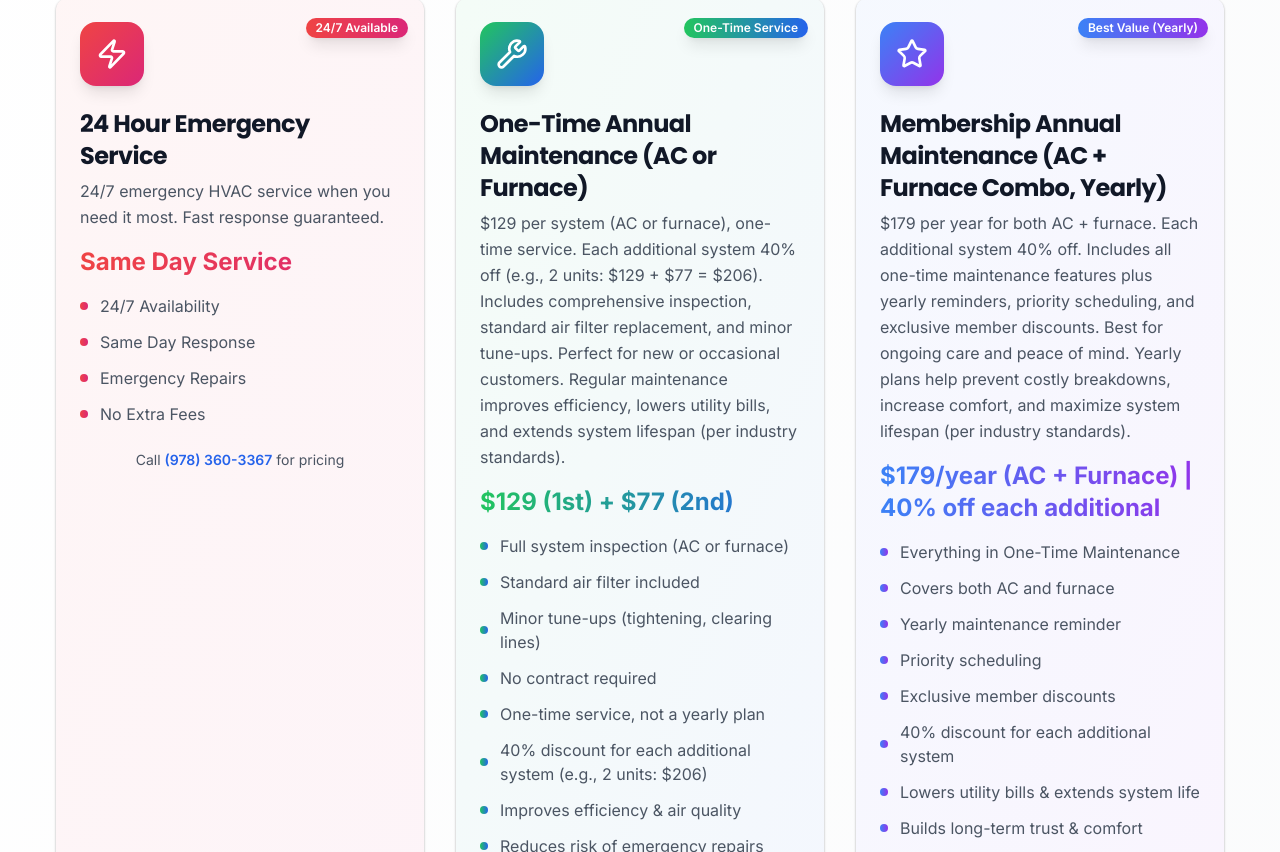
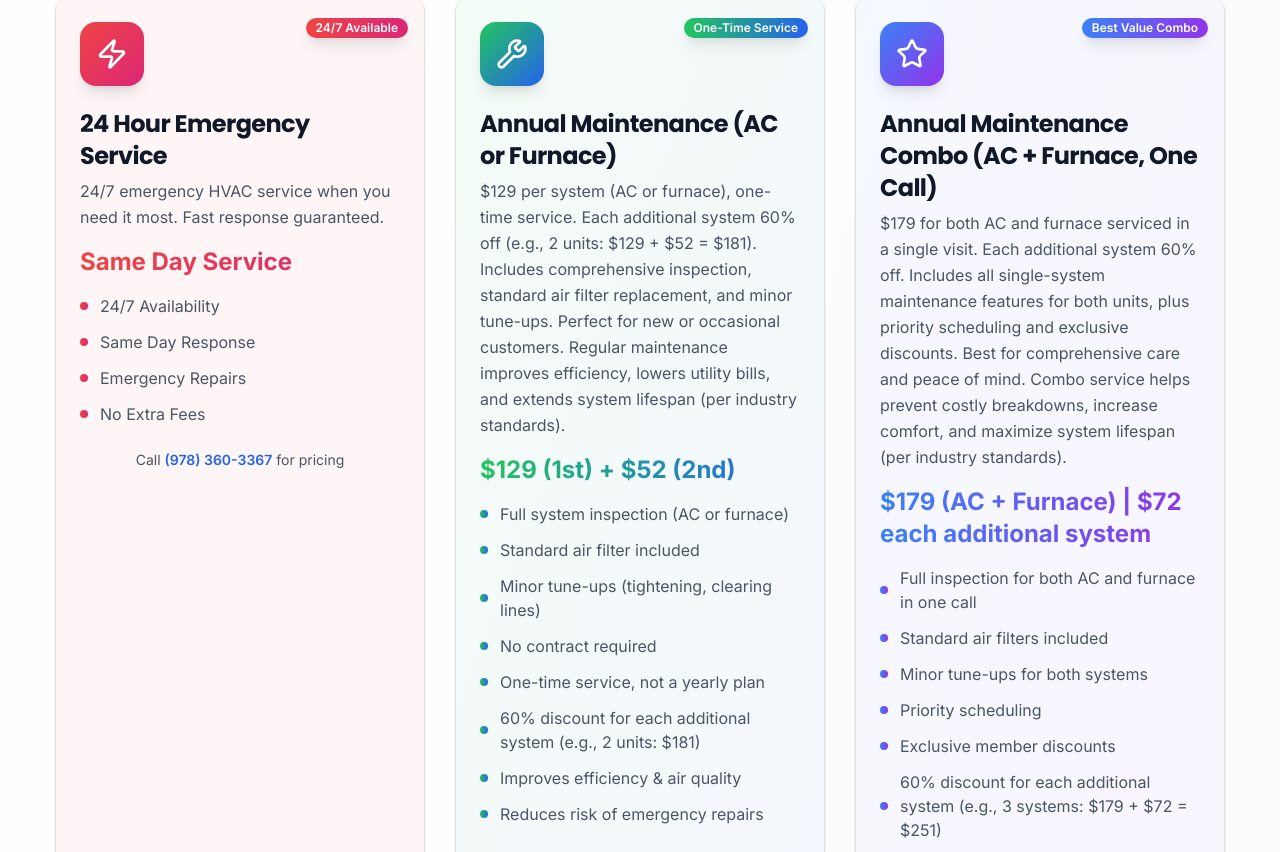
Before and after one commit to WallStArb/hvac, a Next.js app: page / in a window 1280 px wide. Shown: the part 1768-2620 px from the top of the page. Built offline with nearby package versions, Linux system fonts and the light colour scheme; what tailwindcss-rtl would draw is missing.

Commit message:
Update maintenance plans: clarify one-time vs combo, adjust pricing, and add 60% discount for additional systems

```diff
--- a/components/landing-page/sections/Services.tsx
+++ b/components/landing-page/sections/Services.tsx
@@ -44,16 +44,16 @@ export default function Services() {
     },
     {
       icon: Wrench,
-      title: "One-Time Annual Maintenance (AC or Furnace)",
-      description: "$129 per system (AC or furnace), one-time service. Each additional system 40% off (e.g., 2 units: $129 + $77 = $206). Includes comprehensive inspection, standard air filter replacement, and minor tune-ups. Perfect for new or occasional customers. Regular maintenance improves efficiency, lowers utility bills, and extends system lifespan (per industry standards).",
-      price: "$129 (1st) + $77 (2nd)",
+      title: "Annual Maintenance (AC or Furnace)",
+      description: "$129 per system (AC or furnace), one-time service. Each additional system 60% off (e.g., 2 units: $129 + $52 = $181). Includes comprehensive inspection, standard air filter replacement, and minor tune-ups. Perfect for new or occasional customers. Regular maintenance improves efficiency, lowers utility bills, and extends system lifespan (per industry standards).",
+      price: "$129 (1st) + $52 (2nd)",
       features: [
         "Full system inspection (AC or furnace)",
         "Standard air filter included",
         "Minor tune-ups (tightening, clearing lines)",
         "No contract required",
         "One-time service, not a yearly plan",
-        "40% discount for each additional system (e.g., 2 units: $206)",
+        "60% discount for each additional system (e.g., 2 units: $181)",
         "Improves efficiency & air quality",
         "Reduces risk of emergency repairs"
       ],
@@ -62,21 +62,21 @@ export default function Services() {
     },
     {
       icon: Star,
-      title: "Membership Annual Maintenance (AC + Furnace Combo, Yearly)",
-      description: "$179 per year for both AC + furnace. Each additional system 40% off. Includes all one-time maintenance features plus yearly reminders, priority scheduling, and exclusive member discounts. Best for ongoing care and peace of mind. Yearly plans help prevent costly breakdowns, increase comfort, and maximize system lifespan (per industry standards).",
-      price: "$179/year (AC + Furnace) | 40% off each additional",
+      title: "Annual Maintenance Combo (AC + Furnace, One Call)",
+      description: "$179 for both AC and furnace serviced in a single visit. Each additional system 60% off. Includes all single-system maintenance features for both units, plus priority scheduling and exclusive discounts. Best for comprehensive care and peace of mind. Combo service helps prevent costly breakdowns, increase comfort, and maximize system lifespan (per industry standards).",
+      price: "$179 (AC + Furnace) | $72 each additional system",
       features: [
-        "Everything in One-Time Maintenance",
-        "Covers both AC and furnace",
-        "Yearly maintenance reminder",
+        "Full inspection for both AC and furnace in one call",
+        "Standard air filters included",
+        "Minor tune-ups for both systems",
         "Priority scheduling",
         "Exclusive member discounts",
-        "40% discount for each additional system",
-        "Lowers utility bills & extends system life",
-        "Builds long-term trust & comfort"
+        "60% discount for each additional system (e.g., 3 systems: $179 + $72 = $251)",
+        "Improves efficiency & air quality",
+        "Reduces risk of emergency repairs"
       ],
       color: "from-blue-500 to-purple-600",
-      highlight: "Best Value (Yearly)"
+      highlight: "Best Value Combo"
     },
     {
       icon: Star,
```
